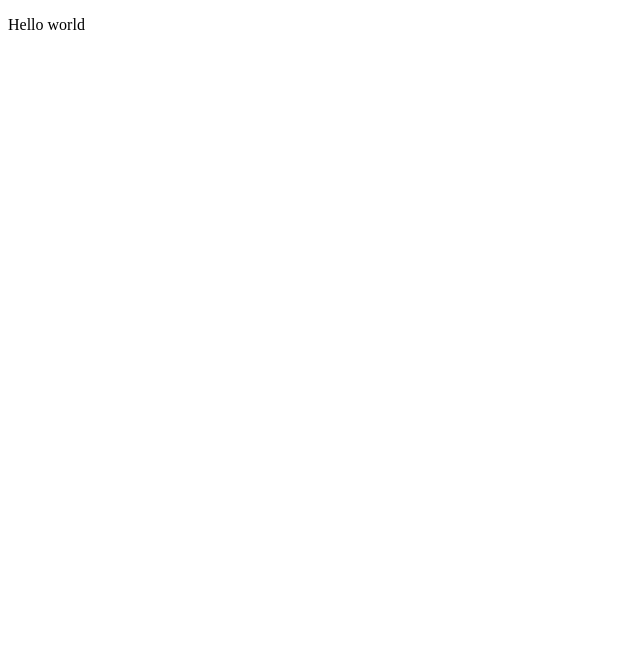
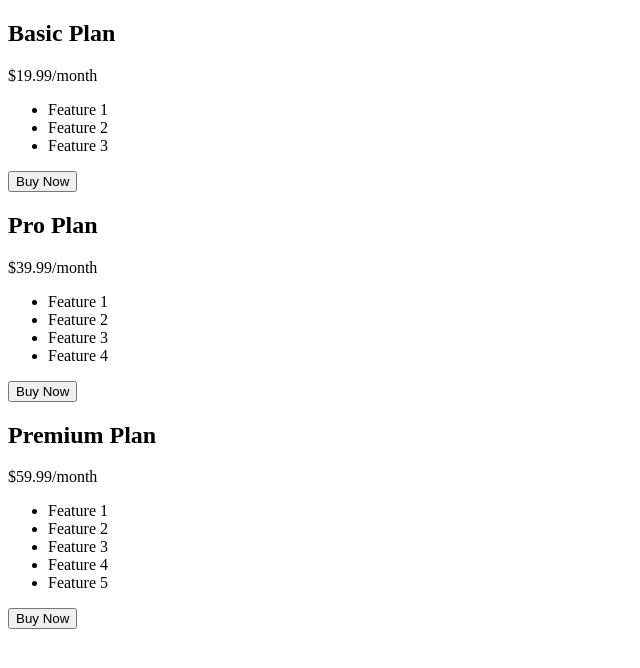
Before and after one commit to yogalakshmigreat/react-b51, a React (Vite) app: page / in a window 1280 px wide. Shown: the top 668 px of the page, without its empty margins (0-640 px from the left). Built offline with nearby package versions, Linux system fonts and the light colour scheme.

Commit message:
create a compoent

```diff
--- a/src/App.jsx
+++ b/src/App.jsx
@@ -1,7 +1,41 @@
-const App = () => {
+import React from 'react';
+
+function PriceCard(props) {
   return (
-    <p>Hello world</p>
-  )
-  }
+    <div className="price-card">
+      <h2>{props.title}</h2>
+      <div className="price">${props.price}/month</div>
+      <ul className="features">
+        {props.features.map((feature, index) => (
+          <li key={index}>{feature}</li>
+        ))}
+      </ul>
+      <button className="buy-button">Buy Now</button>
+    </div>
+  );
+}
+
+function App() {
+  return (
+    <div className="App">
+      <PriceCard
+        title="Basic Plan"
+        price="19.99"
+        features={['Feature 1', 'Feature 2', 'Feature 3']}
+      />
+      <PriceCard
+        title="Pro Plan"
+        price="39.99"
+        features={['Feature 1', 'Feature 2', 'Feature 3', 'Feature 4']}
+      />
+      <PriceCard
+        title="Premium Plan"
+        price="59.99"
+        features={['Feature 1', 'Feature 2', 'Feature 3', 'Feature 4', 'Feature 5']}
+      />
+    </div>
+  );
+}
+
 
   export default App;
```
